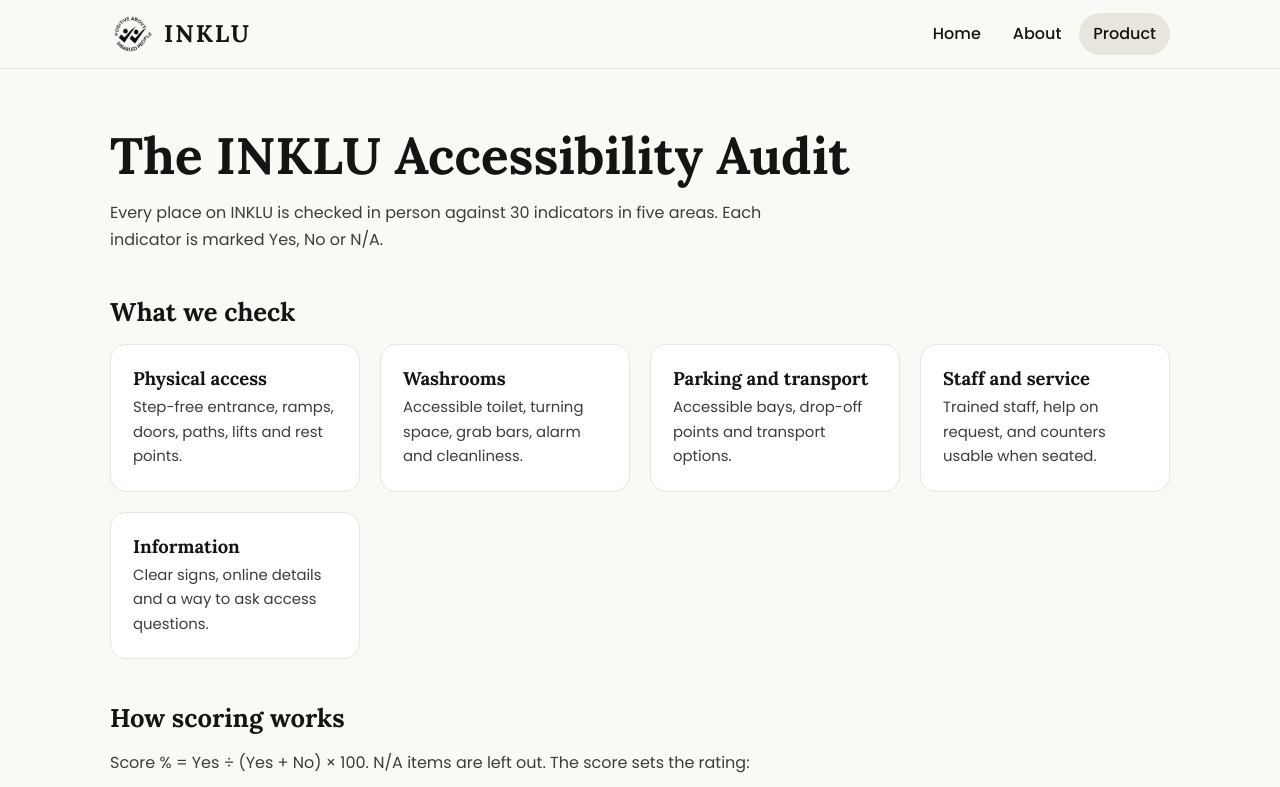
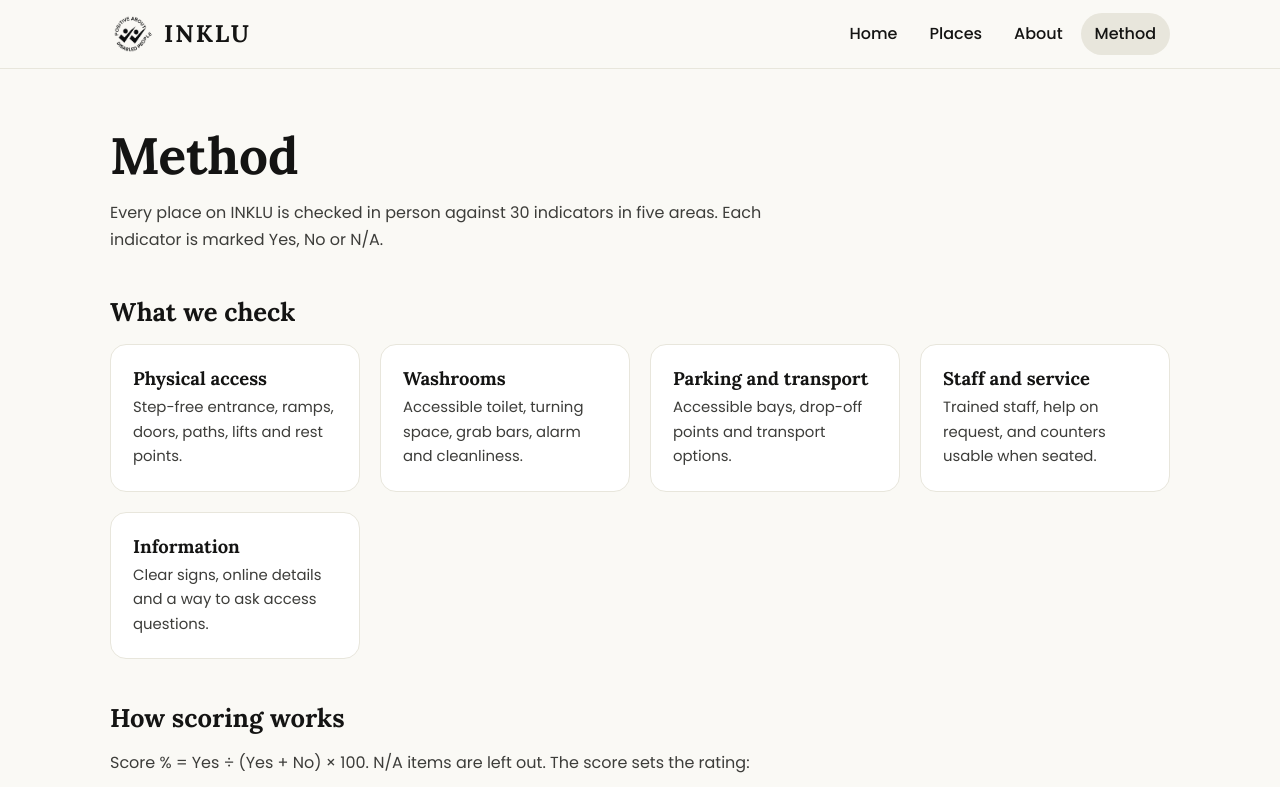
Before and after one commit to Fahad-Younas/Inklu, a plain HTML site: page product.html in a window 1280 px wide. Shown: the top 787 px of the page. Drawn offline with Linux system fonts and the light colour scheme.

Commit message:
Update product.html

```diff
--- a/product.html
+++ b/product.html
@@ -3,7 +3,7 @@
 <head>
 <meta charset="utf-8">
 <meta name="viewport" content="width=device-width,initial-scale=1">
-<title>Product – INKLU</title>
+<title>Method – INKLU</title>
 <link href="https://fonts.googleapis.com/css2?family=Lora:wght@500;700&family=Poppins:wght@400;500;600&display=swap" rel="stylesheet">
 <link rel="stylesheet" href="style.css">
 </head>
@@ -11,11 +11,11 @@
 <a class="skip" href="#main">Skip to content</a>
 <header><div class="wrap">
   <a class="brand" href="index.html"><img class="logo" src="inklu%20logo.png" alt="">INKLU</a>
-  <nav aria-label="Main"><a href="index.html">Home</a><a href="about.html">About</a><a href="product.html" aria-current="page">Product</a></nav>
+  <nav aria-label="Main"><a href="index.html">Home</a><a href="places.html">Places</a><a href="about.html">About</a><a href="product.html" aria-current="page">Method</a></nav>
 </div></header>
 
 <main id="main" class="page"><div class="wrap">
-  <h1>The INKLU Accessibility Audit</h1>
+  <h1>Method</h1>
   <p>Every place on INKLU is checked in person against 30 indicators in five areas. Each indicator is marked Yes, No or N/A.</p>
 
   <h2>What we check</h2>
```
